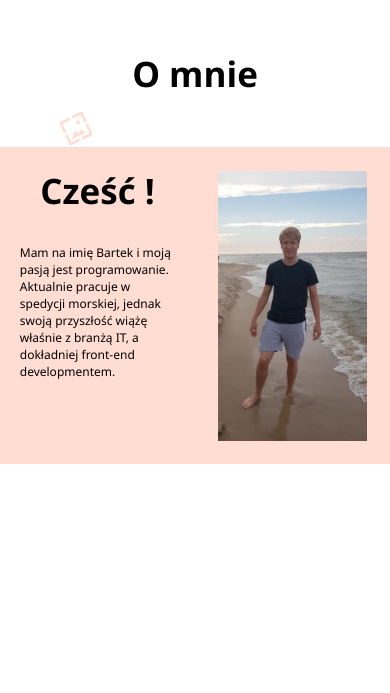
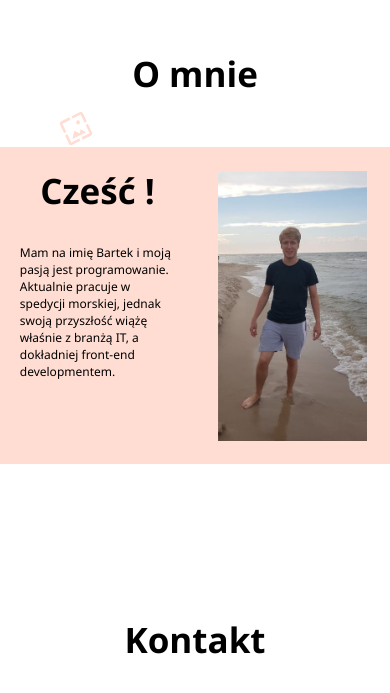
Before and after one commit to Bartlomiej95/MyWebsite, a React (Create React App) app: page / in a window 390 px wide. Shown: the part 2480-3173 px from the top of the page. Before the commit the page ends 3036 px from the top, so only its background shows below. Built offline with nearby package versions, Linux system fonts and the light colour scheme.

Commit message:
Create contact section for mobile view

```diff
--- /dev/null
+++ b/src/organisms/Contact/Contact.js
@@ -0,0 +1,18 @@
+import styled from 'styled-components';
+import { SubHeading } from '../../components/Heading/Heading';
+
+const Wrapper = styled.section`
+    height: 50vh;
+    width: 100vw;
+    margin-top: 60px;
+`;
+
+const Contact = () => {
+    return(
+        <Wrapper>
+            <SubHeading>Kontakt</SubHeading>
+        </Wrapper>
+    )
+}
+
+export default Contact;
--- a/src/views/HomePage.js
+++ b/src/views/HomePage.js
@@ -4,6 +4,7 @@ import Header from '../organisms/Header/Header';
 import ProjectsSection from '../organisms/ProjectsSection/ProjectsSection';
 import TechSection from '../organisms/TechSection/TechSection';
 import AboutMe from '../organisms/AboutMe/AboutMe';
+import Contact from '../organisms/Contact/Contact';
 
 
 const HomePage = () => {
@@ -14,6 +15,7 @@ const HomePage = () => {
             <ProjectsSection />
             <TechSection/>
             <AboutMe />
+            <Contact />
         </div>
     )
 }
```
